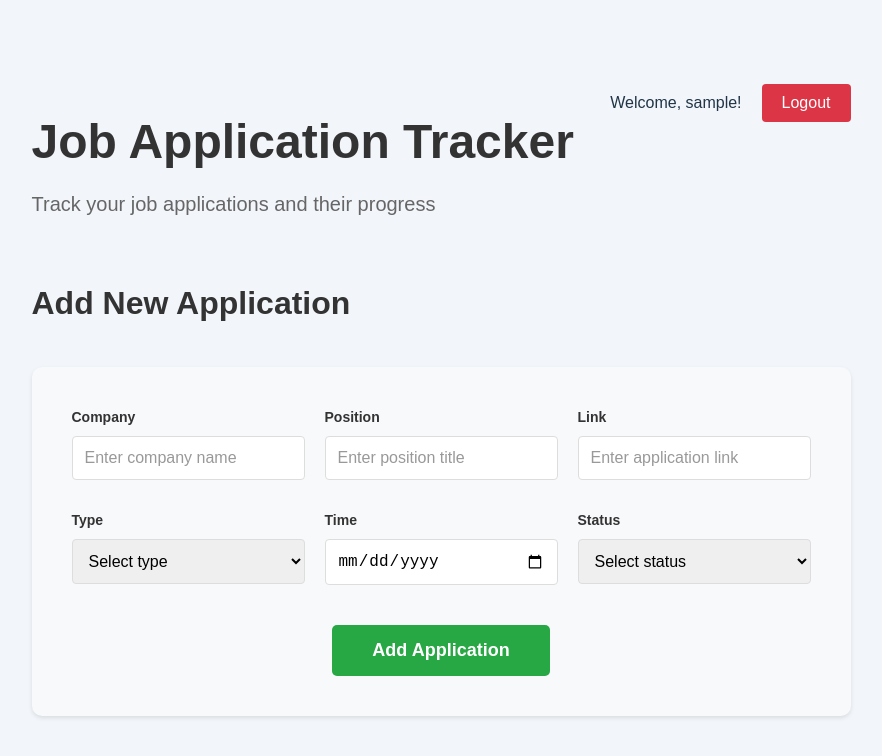
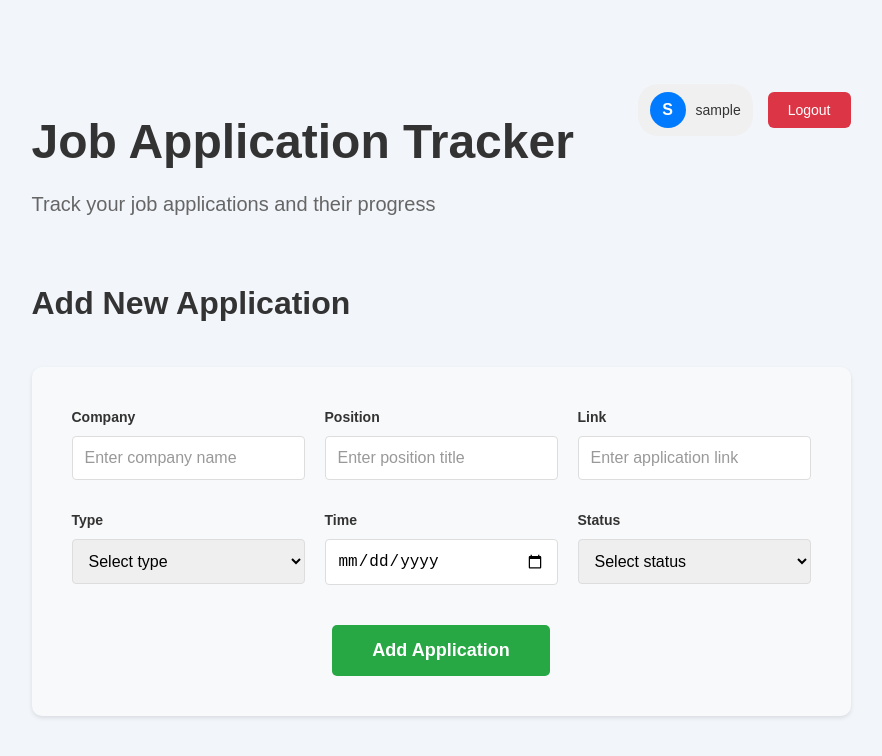
Before and after one commit to CS222-UIUC/Job-Application-Manager, a React (Vite) app in the folder frontend/vite-project/: page /tracker in a window 1280 px wide. Shown: the top 756 px of the page, without its empty margins (199-1081 px from the left). Built offline with nearby package versions, Linux system fonts and the light colour scheme; sample sign-in values are in the browser's storage.

Commit message:
Add profile widget to tracker main page and resume upload to profile page

```diff
--- a/frontend/vite-project/src/Profile.css
+++ b/frontend/vite-project/src/Profile.css
@@ -159,6 +159,46 @@
   background-color: #5a6268;
 }
 
+.resume-section {
+  margin-top: 30px;
+  padding: 20px;
+  border: 1px solid #eee;
+  border-radius: 6px;
+  background-color: #fafafa;
+}
+
+.resume-section h3 {
+  margin-top: 0;
+  color: #333;
+  font-size: 16px;
+  margin-bottom: 15px;
+}
+
+.resume-input {
+  display: block;
+  margin-bottom: 15px;
+  width: 100%;
+  padding: 10px;
+  border: 1px solid #ccc;
+  border-radius: 6px;
+  cursor: pointer;
+}
+
+.upload-btn {
+  padding: 10px 20px;
+  background-color: #17a2b8;
+  color: white;
+  border: none;
+  border-radius: 6px;
+  cursor: pointer;
+  font-size: 14px;
+  transition: background-color 0.2s;
+}
+
+.upload-btn:hover {
+  background-color: #138496;
+}
+
 @media (max-width: 768px) {
   .profile-container {
     padding-top: 40px;
--- a/frontend/vite-project/src/Profile.jsx
+++ b/frontend/vite-project/src/Profile.jsx
@@ -13,6 +13,7 @@ function Profile() {
   });
   const [loading, setLoading] = useState(true);
   const [message, setMessage] = useState("");
+  const [resumeFile, setResumeFile] = useState(null);
 
   useEffect(() => {
     const token = localStorage.getItem("token");
@@ -62,6 +63,47 @@ function Profile() {
     }));
   };
 
+  const handleResumeChange = (e) => {
+    const file = e.target.files[0];
+    if (file) {
+      setResumeFile(file);
+    }
+  };
+
+  const handleUploadResume = async () => {
+    if (!resumeFile) {
+      setMessage("Please select a file first");
+      return;
+    }
+
+    const token = localStorage.getItem("token");
+    const formDataForUpload = new FormData();
+    formDataForUpload.append("resume", resumeFile);
+
+    try {
+      const response = await fetch(
+        "http://localhost:8000/accounts/upload-resume/",
+        {
+          method: "POST",
+          headers: {
+            Authorization: `Token ${token}`,
+          },
+          body: formDataForUpload,
+        },
+      );
+
+      if (!response.ok) {
+        throw new Error("Failed to upload resume");
+      }
+
+      setMessage("Resume uploaded successfully");
+      setResumeFile(null);
+    } catch (error) {
+      setMessage("Failed to upload resume");
+      console.error("Error uploading resume:", error);
+    }
+  };
+
   const handleSave = async () => {
     const token = localStorage.getItem("token");
     try {
@@ -79,9 +121,10 @@ function Profile() {
       }
 
       const data = await response.json();
-      setUser(data);
+      setUser(data.user || data);
       setIsEditing(false);
       setMessage("Profile updated successfully");
+      setTimeout(() => setMessage(""), 3000);
     } catch (error) {
       setMessage("Failed to update profile");
       console.error("Error updating profile:", error);
@@ -144,6 +187,18 @@ function Profile() {
               <span className="label">Email:</span>
               <span className="value">{user?.email || "-"}</span>
             </div>
+            <div className="resume-section">
+              <h3>Resume Upload</h3>
+              <input
+                type="file"
+                accept=".pdf,.doc,.docx"
+                onChange={handleResumeChange}
+                className="resume-input"
+              />
+              <button className="upload-btn" onClick={handleUploadResume}>
+                Upload Resume
+              </button>
+            </div>
             <button className="edit-btn" onClick={() => setIsEditing(true)}>
               Edit Profile
             </button>
--- a/frontend/vite-project/src/TrackerMain.css
+++ b/frontend/vite-project/src/TrackerMain.css
@@ -143,6 +143,63 @@ h1 {
   background-color: #218838;
 }
 
+/* User profile section */
+.user-profile-section {
+  display: flex;
+  align-items: center;
+  gap: 15px;
+}
+
+.profile-widget {
+  display: flex;
+  align-items: center;
+  gap: 10px;
+  padding: 8px 12px;
+  background-color: #f0f0f0;
+  border-radius: 20px;
+  cursor: pointer;
+  transition: background-color 0.3s ease;
+}
+
+.profile-widget:hover {
+  background-color: #e0e0e0;
+}
+
+.profile-avatar {
+  width: 36px;
+  height: 36px;
+  border-radius: 50%;
+  background-color: #007bff;
+  color: white;
+  display: flex;
+  align-items: center;
+  justify-content: center;
+  font-weight: bold;
+  font-size: 16px;
+}
+
+.profile-username {
+  color: #333;
+  font-size: 14px;
+  font-weight: 500;
+  white-space: nowrap;
+}
+
+.logout-btn {
+  padding: 10px 20px;
+  background-color: #dc3545;
+  color: white;
+  border: none;
+  border-radius: 4px;
+  cursor: pointer;
+  font-size: 14px;
+  transition: background-color 0.3s ease;
+}
+
+.logout-btn:hover {
+  background-color: #c82333;
+}
+
 /* Responsive design for mobile */
 @media (max-width: 768px) {
   .tracker-container {
--- a/frontend/vite-project/src/TrackerMain.jsx
+++ b/frontend/vite-project/src/TrackerMain.jsx
@@ -1,8 +1,9 @@
 import React, { useState, useEffect } from "react";
-import { Link } from "react-router-dom";
+import { Link, useNavigate } from "react-router-dom";
 import "./TrackerMain.css";
 
 function TrackerMain() {
+  const navigate = useNavigate();
   const [user, setUser] = useState(null);
   const [formData, setFormData] = useState({
     company: "",
@@ -73,19 +74,17 @@ function TrackerMain() {
         </div>
 
         {user ? (
-          <div style={{ display: "flex", alignItems: "center", gap: "20px" }}>
-            <span>Welcome, {user.username}!</span>
-            <button
-              onClick={handleLogout}
-              style={{
-                padding: "10px 20px",
-                backgroundColor: "#dc3545",
-                color: "white",
-                border: "none",
-                borderRadius: "4px",
-                cursor: "pointer",
-              }}
+          <div className="user-profile-section">
+            <div
+              className="profile-widget"
+              onClick={() => navigate("/profile")}
             >
+              <div className="profile-avatar">
+                {user.username.charAt(0).toUpperCase()}
+              </div>
+              <span className="profile-username">{user.username}</span>
+            </div>
+            <button onClick={handleLogout} className="logout-btn">
               Logout
             </button>
           </div>
```
Also changed, not shown: 1 other file (tests, documents, lock files or other folders).
